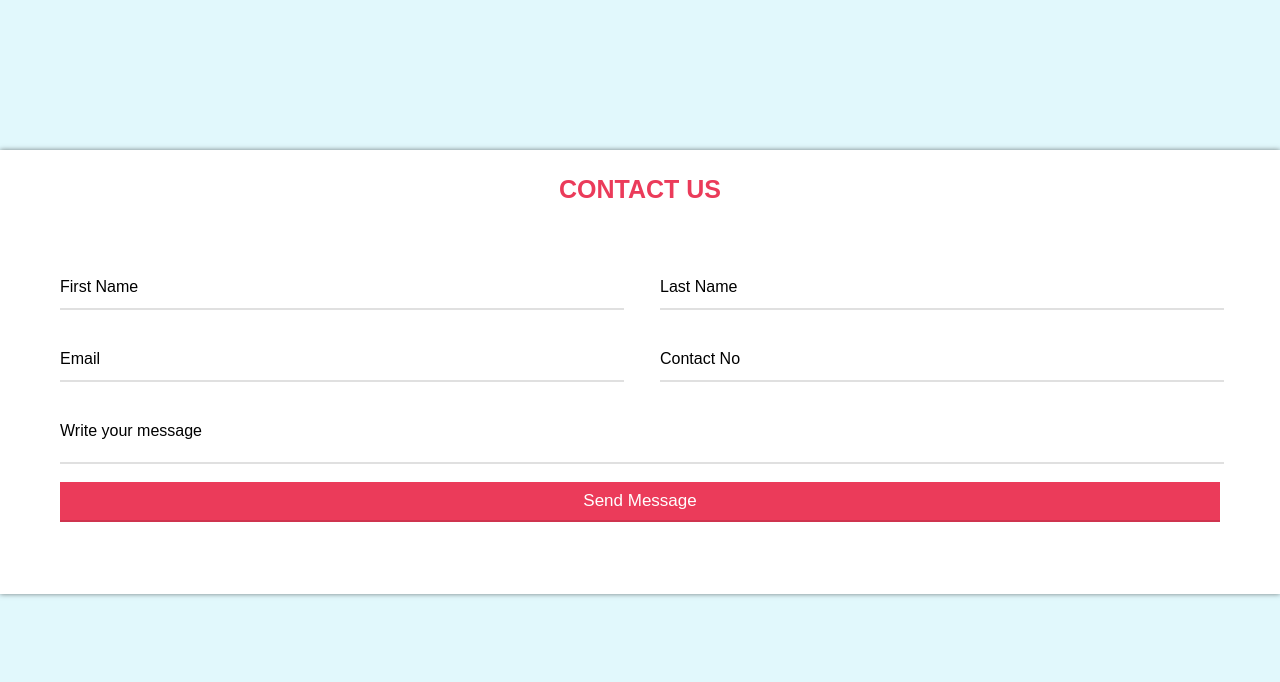
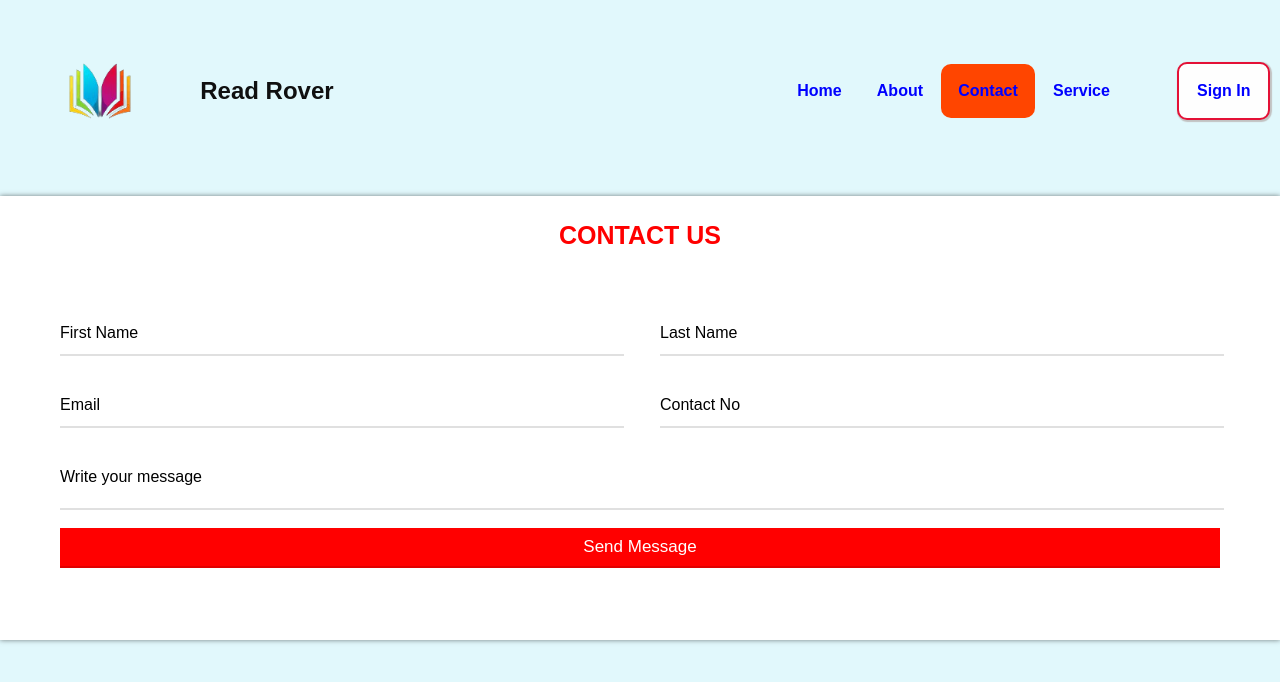
Before and after one commit to Mahendran-Murugan/Read-Rover-React, a React (Create React App) app: page /contact in a window 1280 px wide. Shown: the top 682 px of the page. Built offline with nearby package versions, Linux system fonts and the light colour scheme.

Commit message:
feat: add all changes and make nav bar present in every page

```diff
--- a/src/App.js
+++ b/src/App.js
@@ -4,9 +4,11 @@ import { Service } from "./components/Service";
 import { About } from "./components/About";
 import { Contact } from "./components/Contact";
 import { Login } from "./components/Login";
+import { NavBar } from "./components/NavBar";
 function App() {
   return (
     <div className="App">
+      <NavBar/>
       <Routes>
         <Route path="/" element={<Home/>}/>
         <Route path="/service" element={<Service/>}/>
--- a/src/components/NavBar.js
+++ b/src/components/NavBar.js
@@ -1,6 +1,7 @@
 import React from 'react'
 import { NavLink } from 'react-router-dom';
 import logo from '../assets/logo.png'
+import '../style/nav.css'
 
 export const NavBar = () => {
   return (
@@ -11,12 +12,12 @@ export const NavBar = () => {
             </div>
             <ul className = "navbar">
                 <div className = "it">
-                    <li className="items item1"><NavLink to="/">Home</NavLink></li>
-                    <li className="items item2"><NavLink to="/about" >About</NavLink></li>
-                    <li className="items item3"><NavLink to="/contact" >Contact</NavLink></li>
-                    <li className="items item3"><NavLink to="/service" >Service</NavLink></li>
+                    <li className="list item1"><NavLink className="items" to="/">Home</NavLink></li>
+                    <li className="list item2"><NavLink className="items" to="/about" >About</NavLink></li>
+                    <li className="list item3"><NavLink className="items" to="/contact" >Contact</NavLink></li>
+                    <li className="list item3"><NavLink className="items" to="/service" >Service</NavLink></li>
                 </div>
-                <li className="items signin spl"><NavLink to="/login" className = "li">Sign In</NavLink></li>
+                <li className="list signin"><NavLink to="/login" className = "items li">Sign In</NavLink></li>
             </ul>
         </div>
   )
--- a/src/components/about.js
+++ b/src/components/about.js
@@ -5,9 +5,6 @@ import aboutImage from '../assets/about.png'
 export const About = () => {
   return (
     <>
-      <header>
-        <h1>About Us</h1>
-    </header>
     <div className="aboutitem1">
         <div className="aboutitem3">
             <h1 className="abouthead">How it started</h1>
--- a/src/components/home.js
+++ b/src/components/home.js
@@ -2,12 +2,11 @@ import React from 'react'
 import { NavBar } from './NavBar'
 import homeImage from '../assets/homeImage.png'
 import { Link } from 'react-router-dom'
-import '../style/style.css'
+import '../style/home.css'
 
 export const Home = () => {
   return (
     <>
-      <NavBar/>
       <section>
         <div className="centerContainer">
             <div className="centerText">
@@ -15,8 +14,8 @@ export const Home = () => {
                     <p>Books</p> open doors <p>to worlds</p> we never knew <p>that existed...!</p>
                 </h1>
                 <div className = "centerbtn">
-                    <li className="items signin spl1"><Link to="/" className = "li">Get Started</Link></li>
-                    <li className="items signin spl2"><Link href="/" className = "li">Discover</Link></li>
+                    <li className="list splbtn spl1"><Link to="/" className = "items li2">Get Started</Link></li>
+                    <li className="list splbtn spl2"><Link href="/" className = "items li2">Discover</Link></li>
                 </div>
             </div>
             <img src = {homeImage} alt= "homeImage" className = "centerImage" height = "555px"/>
--- a/src/components/service.js
+++ b/src/components/service.js
@@ -10,10 +10,6 @@ import book6 from '../assets/book8.png'
 export const Service = () => {
   return (
     <div className="servicehole1">
-        <div className="servicemain1">
-             <h1>Services</h1>
-        </div>
-        <hr/>
         <div className="serviceimages">
             <div className="serviceimg">
                 <img src={book1} alt="img1"/>
--- a/src/style/about.css
+++ b/src/style/about.css
@@ -1,17 +1,10 @@
 @import url('https://fonts.googleapis.com/css2?family=Poiret+One&display=swap');
-
-header{
-    text-align: center;
-    margin-bottom: 30px;
-    color: rgb(46, 103, 152) ;
-}
 
 .aboutitem1{
     display: flex;
     flex-flow: row wrap;
     justify-content: space-between;
     align-items: center;
-    margin-top: 100px;
     padding-left: 50px;
     padding-right: 50px;
 }
--- a/src/style/contact.css
+++ b/src/style/contact.css
@@ -1,11 +1,10 @@
 :root {
     --bgcolor: #e1f8fc;
-    --red: #eb3b5a;
-    --purple: #8854d0;
+    --red: red;
+    --purple: orangered;
   }
 
   .contactcontainer {
-    margin-top: 150px;
     background: #fff;
     padding: 25px 40px 10px 40px;
     box-shadow: 0px 0px 5px rgba(0, 0, 0, 0.5);
@@ -71,19 +70,11 @@
   }
   .contactform-group textarea:focus ~ label,
   .contactform-group textarea:valid ~ label {
-    transform: translateY(-50px);
+    transform: translateY(-30px);
     color: var(--purple);
     font-size: 14px;
   }
-  .contactunderline {
-    width: 100%;
-    height: 2px;
-    background: var(--purple);
-    position: absolute;
-    bottom: 0;
-    transform: scaleX(0);
-    transition: 0.3s ease;
-  }
+
 
   .contactform-group input:focus ~ .contactunderline,
   .contactform-group input:valid ~ .contactunderline,
--- a/src/style/style.css
+++ b/src/style/home.css
@@ -5,15 +5,6 @@ body{
     background-color: #e1f8fc;
 }
 
-.container{
-    display: flex;
-    flex-flow: row wrap;
-    justify-content: space-between;
-    align-items: center;
-    padding-top: 1rem;
-    margin-right: 10px;
-    margin-bottom: 30px;
-}
 
 .logo{
     display: flex;
@@ -22,51 +13,29 @@ body{
     align-items: center;
 }
 
-.navbar{
-    display: flex;
-    flex-flow: row wrap;
-    justify-content:space-between;
-    align-items: center;
-}
+
 
 .title{
     color: rgb(16, 16, 16);
 }
 
-.items{
-    padding: 1.1rem;
-    list-style-type: none;
-    color: rgb(28, 26, 26);
-    font-weight: bold;
-    border-radius: 10px;
-}
+
 
 a{
     text-decoration: none;
     color: rgb(31, 29, 29);
 }
 
-.items:hover{
-    background-color: lightgrey;
-}
-
-.it{
-    display: flex;
-    flex-flow: row wrap;
-    justify-content:space-around;
-    padding-left: 50px;
-    padding-right: 50px;
-}
 
 
-.signin{
+.splbtn{
     border: 2px solid rgb(228, 17, 55);
     border-radius: 10px;
     background-color: #fefefe;
     box-shadow: 1px 1px 1px 1px #c2c2c2;
 }
 
-.signin:hover{
+.splbtn:hover{
     background-color: tomato;
 }
 
@@ -106,7 +75,7 @@ p{
     margin-right: 60px;
 }
 
-.li:hover{
+.li2:hover{
     color: white;
 }
 
--- /dev/null
+++ b/src/style/nav.css
@@ -0,0 +1,61 @@
+.container{
+    display: flex;
+    flex-flow: row wrap;
+    justify-content: space-between;
+    align-items: center;
+    padding-top: 1rem;
+    margin-right: 10px;
+    margin-bottom: 30px;
+}
+
+.navbar{
+    display: flex;
+    flex-flow: row wrap;
+    justify-content:space-between;
+    align-items: center;
+}
+
+.list{
+    list-style-type: none;
+}
+
+.items{
+    padding: 1.1rem;
+    color: rgb(28, 26, 26);
+    font-weight: bold;
+    border-radius: 10px;
+}
+
+.items.active{
+    background-color: orangered;
+}
+
+
+.items:hover{
+    background-color: lightgrey;
+}
+
+
+.it{
+    display: flex;
+    flex-flow: row wrap;
+    justify-content:space-around;
+    padding-left: 50px;
+    padding-right: 50px;
+}
+
+
+.li1:hover{
+    color: white;
+}
+
+.signin{
+    border: 2px solid rgb(228, 17, 55);
+    border-radius: 10px;
+    background-color: #fefefe;
+    box-shadow: 1px 1px 1px 1px #c2c2c2;
+}
+
+.signin:hover{
+    background-color: tomato;
+}
--- a/src/style/service.css
+++ b/src/style/service.css
@@ -1,12 +1,11 @@
+body::-webkit-scrollbar{
+    display: none;
+}
 
 .servicehole1{
     padding-bottom: 50px;
 }
-.servicemain1{
-    padding-top: 5px;
-    padding-bottom: 5px;
-    text-align: center;
-}
+
 .serviceimages{
     display: flex;
     flex-wrap: wrap;
```
